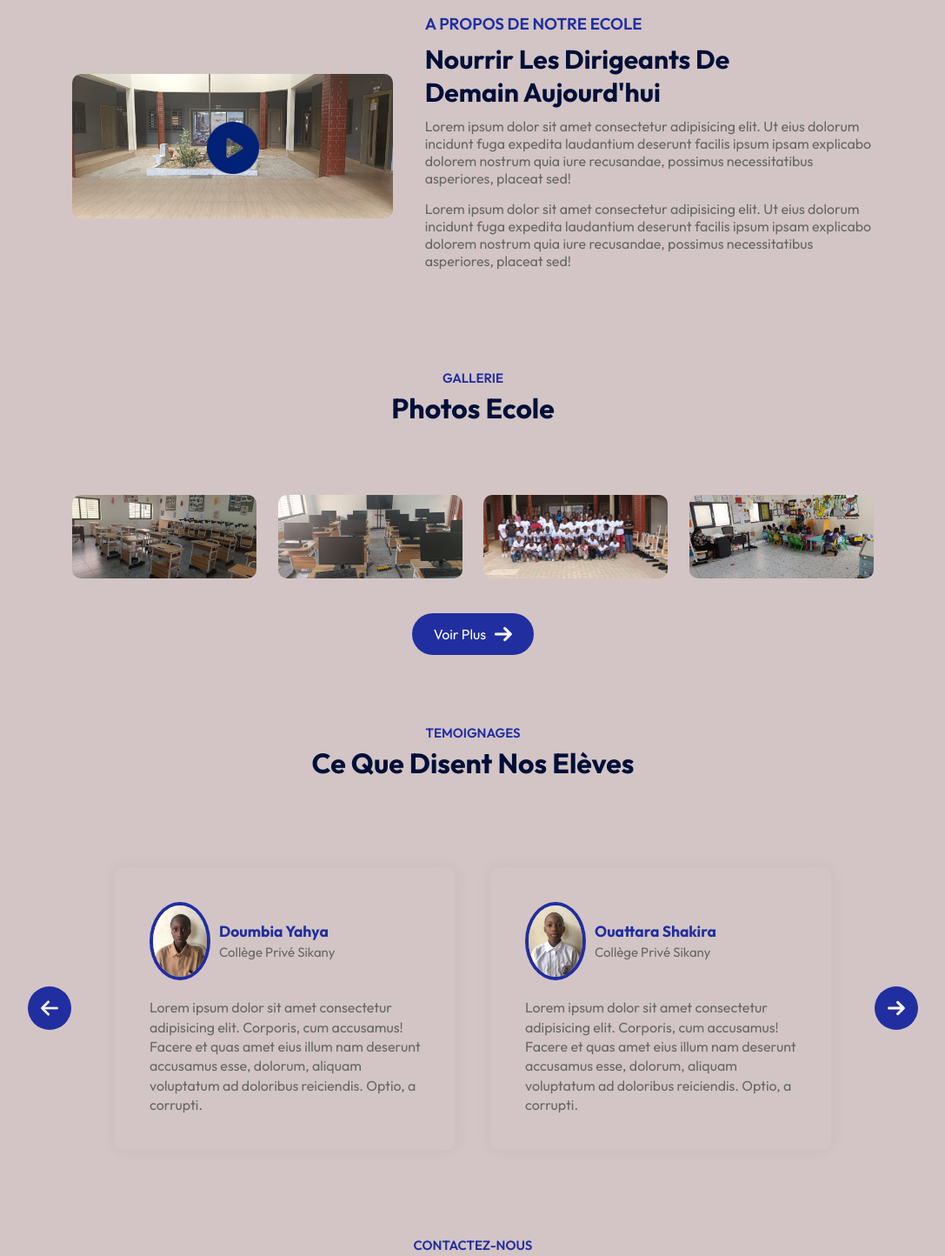
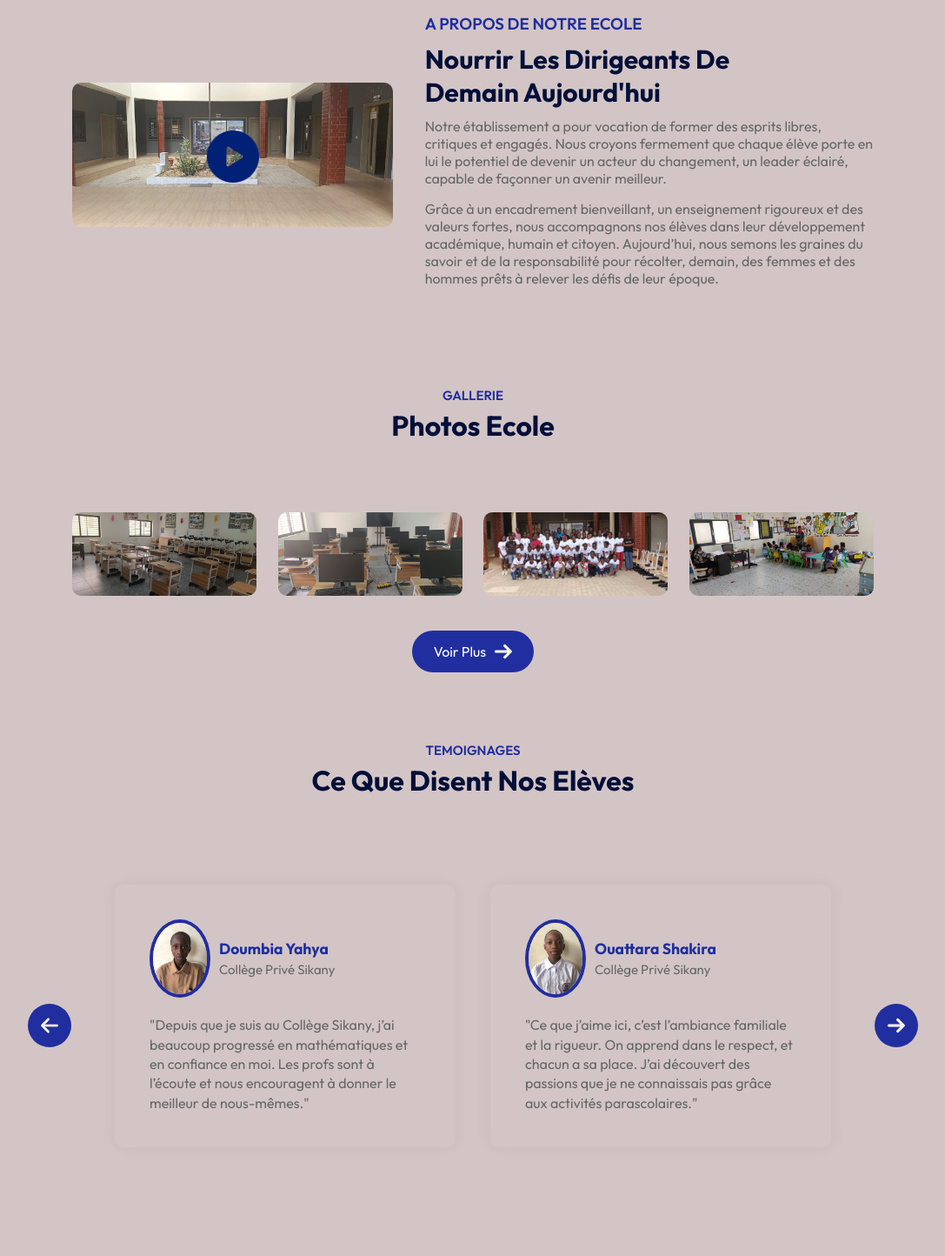
Before and after one commit to AbdelazizSangare/sikany, a React (Vite) app: page / in a window 1280 px wide. Shown: the part 1260-2704 px from the top of the page at 87% size, without its empty margins (96-1183 px from the left). Built offline with nearby package versions, Linux system fonts and the light colour scheme.

Commit message:
Fix: configuration for Vercel deployment

```diff
--- a/src/Components/About/About.jsx
+++ b/src/Components/About/About.jsx
@@ -14,12 +14,14 @@ const About = ({setPlayState}) => {
         <div className="about-right">
             <h3>A PROPOS DE NOTRE ECOLE</h3>
             <h2>Nourrir Les Dirigeants De Demain Aujourd'hui</h2>
-            <p>Lorem ipsum dolor sit amet consectetur adipisicing elit.
-                Ut eius dolorum incidunt fuga expedita laudantium deserunt facilis ipsum ipsam explicabo
-                dolorem nostrum quia iure recusandae, possimus necessitatibus asperiores, placeat sed!</p>
-            <p>Lorem ipsum dolor sit amet consectetur adipisicing elit.
-                Ut eius dolorum incidunt fuga expedita laudantium deserunt facilis ipsum ipsam explicabo
-                dolorem nostrum quia iure recusandae, possimus necessitatibus asperiores, placeat sed!</p>
+            <p>Notre établissement a pour vocation de former des esprits libres, critiques et engagés.
+            Nous croyons fermement que chaque élève porte en lui le potentiel de devenir un acteur du
+            changement, un leader éclairé, capable de façonner un avenir meilleur.</p>
+
+            <p>Grâce à un encadrement bienveillant, un enseignement rigoureux et des valeurs fortes,
+              nous accompagnons nos élèves dans leur développement académique, humain et citoyen.
+              Aujourd’hui, nous semons les graines du savoir et de la responsabilité pour récolter, demain, des femmes et des hommes prêts à relever les défis de leur époque.</p>
+
         </div>
     </div>
   )
--- a/src/Components/Contact/Contact.jsx
+++ b/src/Components/Contact/Contact.jsx
@@ -36,9 +36,7 @@ return (
     <div className='contact'>
         <div className="contact-col">
             <h3>Envoyez-Nous Un Message <img src={msg_icon} alt="" /></h3>
-            <p>Lorem ipsum dolor, sit amet consectetur adipisicing elit.
-                Aliquam earum, molestiae deleniti voluptas facilis nobis nihil fuga et nostrum est veritatis iure.
-                Commodi culpa quas sapiente, pariatur dolorem reiciendis quos.</p>
+            <p>Vous avez une question ou souhaitez inscrire votre enfant ? Nous sommes à votre écoute.</p>
             <ul>
                 <li><img src={mail_icon} alt="" />gsikanysongon@gmail.com</li>
                 <li><img src={phone_icon} alt="" />+225 0705903819 / +225 0545089895</li>
--- a/src/Components/Hero/Hero.jsx
+++ b/src/Components/Hero/Hero.jsx
@@ -7,9 +7,9 @@ const Hero = () => {
     <div className='hero container'>
         <div className="hero-text">
             <h1>Une éducation d’excellence au service de l’avenir de vos enfants.</h1>
-            <p>Lorem ipsum dolor sit amet consectetur adipisicing elit.
-                Ut eius dolorum incidunt fuga expedita laudantium deserunt facilis ipsum ipsam explicabo
-                dolorem nostrum quia iure recusandae, possimus necessitatibus asperiores, placeat sed!</p>
+            <p>Depuis sa création, le Groupe Scolaire Sikany œuvre pour une éducation moderne, rigoureuse et inclusive.
+              Notre établissement accueille les élèves de la maternelle au Secondaire dans un
+              cadre propice à l’apprentissage, au développement personnel et à l’éveil citoyen.</p>
                 <button className='btn'>Explorez Plus <img src={dark_arrow} alt="" /></button>
         </div>
     </div>
--- a/src/Components/Navbar/Navbar.css
+++ b/src/Components/Navbar/Navbar.css
@@ -23,7 +23,7 @@ nav ul li{
     font-size: 22px;
 }
 .dark-nav{
-    background: #0706309d;
+    background: rgba(8, 0, 58, 0.4);
     transform: 0.5s;
 }
 .menu-icon{
--- a/src/Components/Navbar/Navbar.jsx
+++ b/src/Components/Navbar/Navbar.jsx
@@ -26,7 +26,8 @@ const Navbar = () => {
             <li><Link to='about' smooth={true} offset={150} duration={500}>A Propos</Link></li>
             <li><Link to='campus' smooth={true} offset={-260} duration={500}>Campus</Link></li>
             <li><Link to='testimonials' smooth={true} offset={-260} duration={500}>Témoignages</Link></li>
-            <li><a href="http://www.applicationvh.com/sikany/parent">Vie Scolaire</a></li>
+            <li><a href="http://www.applicationvh.com/sikany/parent" target="_blank"
+            rel="noopener noreferrer">Vie Scolaire</a></li>
             <li><Link to='contact' smooth={true} offset={-260} duration={500}
             className='btn'>Contactez-Nous</Link></li>
         </ul>
--- a/src/Components/Testimonials/Testimonials.jsx
+++ b/src/Components/Testimonials/Testimonials.jsx
@@ -40,10 +40,8 @@ const Testimonials = () => {
                                 <span>Collège Privé Sikany</span>
                             </div>
                         </div>
-                        <p>Lorem ipsum dolor sit amet consectetur adipisicing elit. Corporis,
-                            cum accusamus! Facere et quas amet eius illum nam
-                            deserunt accusamus esse, dolorum, aliquam voluptatum ad
-                            doloribus reiciendis. Optio, a corrupti.</p>
+                        <p>"Depuis que je suis au Collège Sikany, j’ai beaucoup progressé en mathématiques et en confiance en moi.
+                            Les profs sont à l’écoute et nous encouragent à donner le meilleur de nous-mêmes."</p>
                     </div>
                 </li>
                 <li>
@@ -55,10 +53,9 @@ const Testimonials = () => {
                                 <span>Collège Privé Sikany</span>
                             </div>
                         </div>
-                        <p>Lorem ipsum dolor sit amet consectetur adipisicing elit. Corporis,
-                            cum accusamus! Facere et quas amet eius illum nam
-                            deserunt accusamus esse, dolorum, aliquam voluptatum ad
-                            doloribus reiciendis. Optio, a corrupti.</p>
+                        <p>"Ce que j’aime ici, c’est l’ambiance familiale et la rigueur.
+                            On apprend dans le respect, et chacun a sa place.
+                            J’ai découvert des passions que je ne connaissais pas grâce aux activités parascolaires."</p>
                     </div>
                 </li>
                 <li>
@@ -70,10 +67,9 @@ const Testimonials = () => {
                                 <span>Collège Privé Sikany</span>
                             </div>
                         </div>
-                        <p>Lorem ipsum dolor sit amet consectetur adipisicing elit. Corporis,
-                            cum accusamus! Facere et quas amet eius illum nam
-                            deserunt accusamus esse, dolorum, aliquam voluptatum ad
-                            doloribus reiciendis. Optio, a corrupti.</p>
+                        <p>"Avant de venir ici, j’avais du mal à m’organiser.
+                            Grâce au suivi personnalisé, j’ai appris à mieux gérer mon temps et à devenir plus autonome.
+                            Aujourd’hui, je vise le lycée avec sérénité."</p>
                     </div>
                 </li>
                 <li>
@@ -85,10 +81,9 @@ const Testimonials = () => {
                                 <span>EPV Sikany</span>
                             </div>
                         </div>
-                        <p>Lorem ipsum dolor sit amet consectetur adipisicing elit. Corporis,
-                            cum accusamus! Facere et quas amet eius illum nam
-                            deserunt accusamus esse, dolorum, aliquam voluptatum ad
-                            doloribus reiciendis. Optio, a corrupti.</p>
+                        <p>"Notre classe est calme et propre, et le maître nous aide toujours quand on ne comprend pas.
+                            J’aime apprendre ici parce qu’on a tout ce qu’il faut pour bien travailler.
+                            Je me sens en sécurité et je progresse chaque jour."</p>
                     </div>
                 </li>
             </ul>
--- a/src/Components/VideoPlayer/VideoPlayer.jsx
+++ b/src/Components/VideoPlayer/VideoPlayer.jsx
@@ -3,7 +3,6 @@ import './VideoPlayer.css'
 import video from '../../assets/college-video.mp4'
 
 const VideoPlayer = ({playState, setPlayState}) => {
-
 
     const player = useRef(null);
     const closePlayer = ()=>{
```
